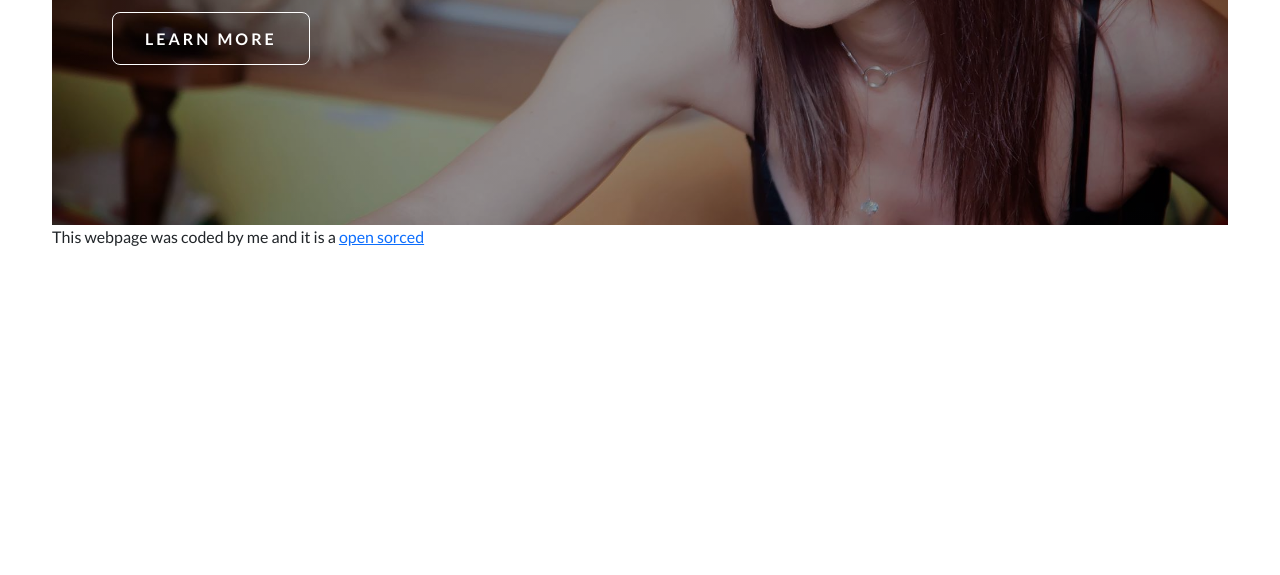
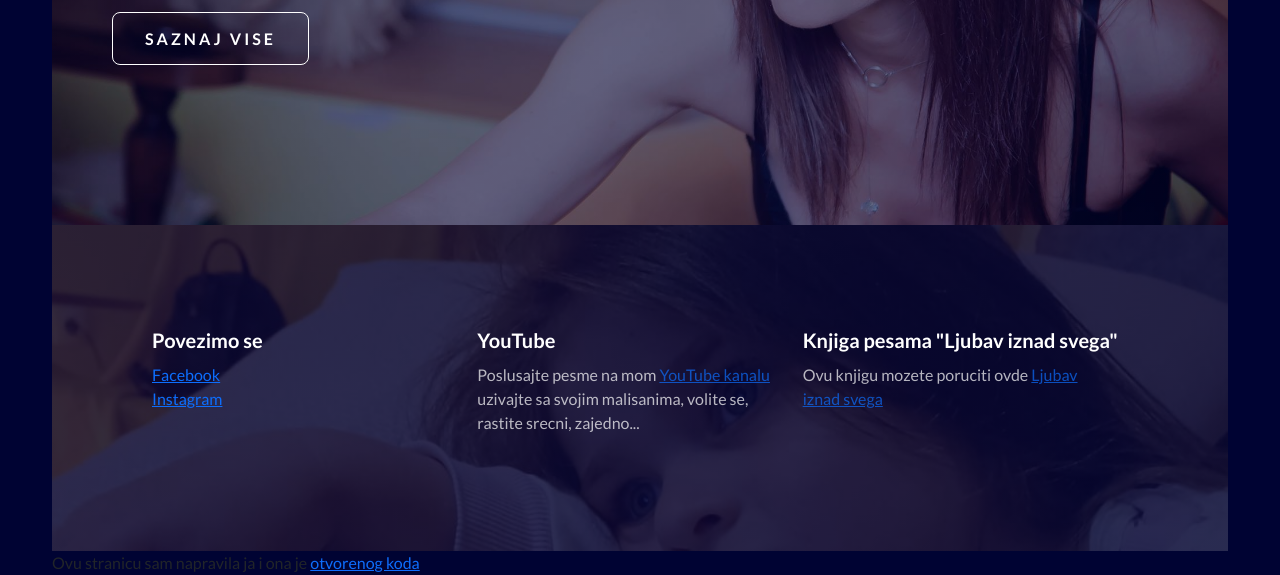
Before and after one commit to ajovicic019/love-above-all, a plain HTML site: page index.html in a window 1280 px wide. Shown: the part 404-979 px from the top of the page. Before the commit the page ends 800 px from the top, so only its background shows below. Drawn offline with nearby package versions, Linux system fonts and the light colour scheme.

Commit message:
Added footer

```diff
--- a/index.html
+++ b/index.html
@@ -22,20 +22,45 @@
   <body>
     <div class="container">
       <header>
-        <h3>.LOVE ABOVE ALL.</h3>
+        <h3>.LJUBAV IZNAD SVEGA.</h3>
         <h1>Andrea</h1>
-        <h2>Children's songs writer</h2>
-        <a href="#">Learn more</a>
+        <h2>Autor decijih pesama</h2>
+        <a href="#">Saznaj vise</a>
       </header>
+      <footer>
+        <section class="grid">
+          <div>
+            <h3>Povezimo se</h3>
+            <ul>
+              <li><a href="#">Facebook</a></li>
+              <li><a href="#">Instagram</a></li>
+            </ul>
+          </div>
+          <div>
+            <h3>YouTube</h3>
+            <p>
+              Poslusajte pesme na mom <a href="#">YouTube kanalu</a> uzivajte sa
+              svojim malisanima, volite se, rastite srecni, zajedno...
+            </p>
+          </div>
+          <div>
+            <h3>Knjiga pesama "Ljubav iznad svega"</h3>
+            <p>
+              Ovu knjigu mozete poruciti ovde <a href="#">Ljubav iznad svega</a>
+            </p>
+          </div>
+        </section>
+      </footer>
+      Ovu stranicu sam napravila ja i ona je
+      <a href="#">otvorenog koda</a>
+    </div>
 
-      <footer>
-        This webpage was coded by me and it is a <a href="#">open sorced</a>
-      </footer>
-    </div>
-    <script
-      src="https://cdn.jsdelivr.net/npm/bootstrap@5.3.0/dist/js/bootstrap.bundle.min.js"
-      integrity="sha384-geWF76RCwLtnZ8qwWowPQNguL3RmwHVBC9FhGdlKrxdiJJigb/j/68SIy3Te4Bkz"
-      crossorigin="anonymous"
-    ></script>
+    <script>
+      src =
+        "https://cdn.jsdelivr.net/npm/bootstrap@5.3.0/dist/js/bootstrap.bundle.min.js";
+      integrity =
+        "sha384-geWF76RCwLtnZ8qwWowPQNguL3RmwHVBC9FhGdlKrxdiJJigb/j/68SIy3Te4Bkz";
+      crossorigin = "anonymous";
+    </script>
   </body>
 </html>
--- a/style.css
+++ b/style.css
@@ -1,5 +1,6 @@
 body {
   font-family: "Lato", sans-serif;
+  background-color: rgb(0, 3, 51);
 }
 
 .container {
@@ -8,7 +9,7 @@ body {
 }
 
 header {
-  background-image: linear-gradient(rgba(0, 0, 0, 0.4), rgba(0, 0, 0, 0.4)),
+  background-image: linear-gradient(rgba(0, 3, 51, 0.6), rgba(0, 3, 51, 0.6)),
     url("../images/heading-img.jpg");
   background-repeat: no-repeat;
   background-size: cover;
@@ -51,6 +52,44 @@ header a {
   padding: 16px 32px;
   border-radius: 8px;
 }
+
+footer {
+  background-image: linear-gradient(rgba(0, 3, 51, 0.8), rgba(0, 3, 51, 0.8)),
+    url("../images/footer1-img.jpg");
+  background-repeat: no-repeat;
+  background-size: cover;
+  color: white;
+}
+footer h3 {
+  font-size: 20px;
+  font-weight: 700;
+  line-height: 1.5;
+}
+footer p {
+  font-size: 16px;
+  font-weight: 400;
+  line-height: 1.5;
+  opacity: 0.7;
+  margin-right: 20px;
+}
+footer ul {
+  padding: 0;
+}
+footer li {
+  list-style: none;
+  margin: 0;
+  padding: 0;
+}
+section {
+  max-width: 1200px;
+  margin: 0 auto;
+  padding: 100px;
+}
+.grid {
+  display: grid;
+  grid-template-columns: 1fr 1fr 1fr;
+}
+
 @media (max-width: 960px) {
   header {
     padding: 60px 0 60px 30px;
```
Also changed, not shown: images/footer1-img.jpg (added).
